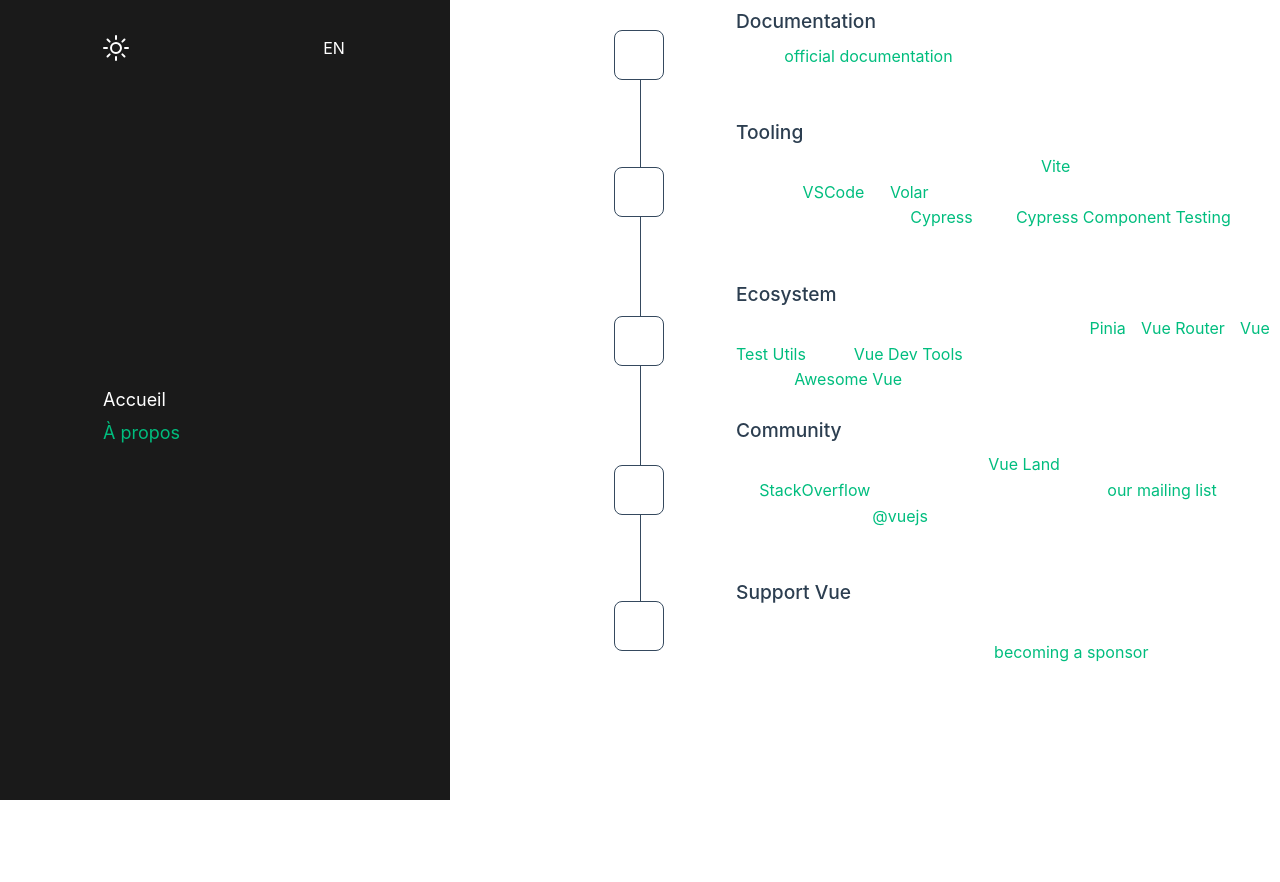
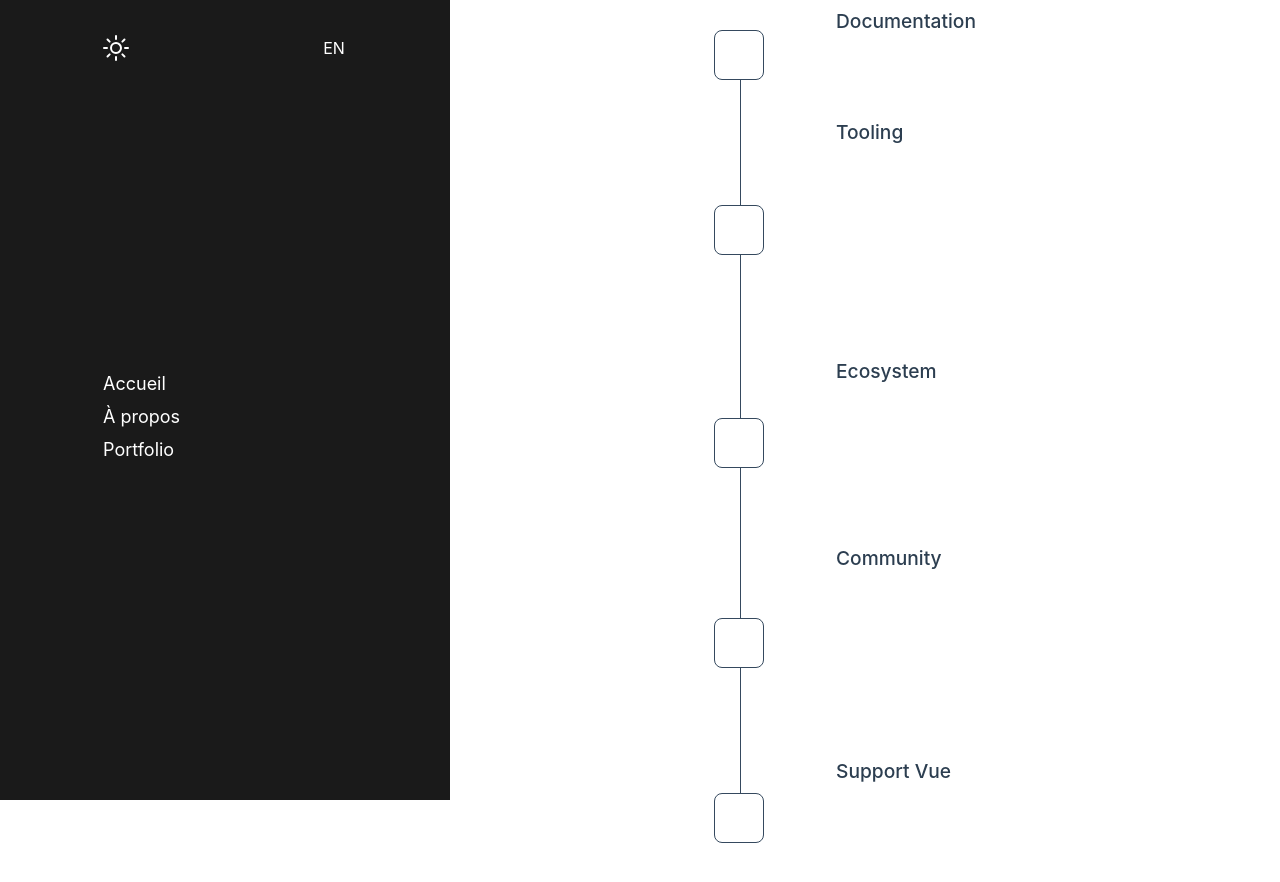
Before and after one commit to ysimard94/portfolio, a Vue app: page / in a window 1280 px wide. Shown: the top 882 px of the page. Before the commit the page ends 800 px from the top, so only its background shows below. Built offline with nearby package versions, Linux system fonts and the light colour scheme.

Commit message:
Added new page and nav link animation

```diff
--- a/src/App.vue
+++ b/src/App.vue
@@ -4,7 +4,6 @@ import { useThemeStore } from "./store/ThemeStore";
 import { useLocaleStore } from "./store/LocaleStore";
 
 const themeStore = useThemeStore();
-const localeStore = useLocaleStore();
 
 if (localStorage.getItem("theme") === null) {
     localStorage.setItem("theme", "dark-theme");
@@ -84,6 +83,9 @@ function changeTheme() {
             <nav>
                 <RouterLink to="/">{{ $t("nav.home") }}</RouterLink>
                 <RouterLink to="/about">{{ $t("nav.about") }}</RouterLink>
+                <RouterLink to="/portfolio">{{
+                    $t("nav.portfolio")
+                }}</RouterLink>
             </nav>
         </div>
     </header>
@@ -93,6 +95,7 @@ function changeTheme() {
                 :is="Component"
                 :key="$route.path"
                 :class="{ 'light-theme': themeStore.theme == 'light-theme' }"
+                class="container"
             ></component>
         </transition>
     </router-view>
@@ -109,6 +112,21 @@ function changeTheme() {
     --color-border: #35495e;
 }
 
+header {
+    background-color: var(--background-color-primary);
+    line-height: 1.5;
+    max-height: 100vh;
+    color: var(--color-primary);
+}
+
+.container {
+    height: fit-content;
+    width: 100%;
+    margin-block: auto;
+    margin-inline: auto;
+    padding-inline: 100px;
+}
+
 .light-theme {
     --background-color-primary: #f7f6f6;
     --background-color-nav: hsl(0, 0%, 10%);
@@ -117,13 +135,6 @@ function changeTheme() {
     --color-secondary: #41b883;
     --color-text: #35495e;
     --color-border: #eee;
-}
-
-header {
-    background-color: var(--background-color-primary);
-    line-height: 1.5;
-    max-height: 100vh;
-    color: var(--color-primary);
 }
 
 .settings {
@@ -187,6 +198,7 @@ nav a:hover:before {
 
 nav a:hover {
     color: white;
+    letter-spacing: 2px;
 }
 
 /*------------- View animation  --------------*/
--- a/src/assets/main.css
+++ b/src/assets/main.css
@@ -1,18 +1,12 @@
 @import './base.css';
 
-a,
-.green {
+a {
+  color: inherit;
   text-decoration: none;
-  color: hsla(160, 100%, 37%, 1);
   transition: 0.4s;
   padding: 3px;
 }
 
-@media (hover: hover) {
-  a:hover {
-    background-color: hsla(160, 100%, 37%, 0.2);
-  }
-}
 
 @media (min-width: 1024px) {
   body {
@@ -23,5 +17,6 @@ a,
   #app {
     display: grid;
     grid-template-columns: 1fr 1fr;
+    width: 100%;
   }
 }
--- a/src/locales/en.json
+++ b/src/locales/en.json
@@ -1,6 +1,12 @@
 {
-  "nav": {
-    "home": "Home",
-    "about": "About"
-  }
+    "nav": {
+        "home": "Home",
+        "about": "About",
+        "portfolio": "Portfolio"
+    },
+    "notFound": {
+        "title": "Page not found",
+        "message": "The page you are looking for does not exist.",
+        "home": "Go to home page"
+    }
 }
--- a/src/locales/fr.json
+++ b/src/locales/fr.json
@@ -1,6 +1,12 @@
 {
-  "nav": {
-    "home": "Accueil",
-    "about": "À propos"
-  }
+    "nav": {
+        "home": "Accueil",
+        "about": "À propos",
+        "portfolio": "Portfolio"
+    },
+    "notFound": {
+        "title": "Page non trouvée",
+        "message": "La page que vous avez demandée n'existe pas.",
+        "home": "Retour à l'accueil"
+    }
 }
--- a/src/router/index.js
+++ b/src/router/index.js
@@ -1,23 +1,33 @@
-import { createRouter, createWebHistory } from 'vue-router'
-import HomeView from '../views/HomeView.vue'
+import { createRouter, createWebHistory } from "vue-router";
+import HomeView from "../views/HomeView.vue";
 
 const router = createRouter({
     history: createWebHistory(import.meta.env.BASE_URL),
     routes: [
         {
-      path: '/',
-      name: 'home',
-      component: HomeView
+            path: "/",
+            name: "home",
+            component: HomeView,
         },
         {
-      path: '/about',
-      name: 'about',
+            path: "/about",
+            name: "about",
             // route level code-splitting
             // this generates a separate chunk (About.[hash].js) for this route
             // which is lazy-loaded when the route is visited.
-      component: () => import('../views/AboutView.vue')
-    }
-  ]
-})
+            component: () => import("../views/AboutView.vue"),
+        },
+        {
+            path: "/portfolio",
+            name: "portfolio",
+            component: () => import("../views/PortfolioView.vue"),
+        },
+        {
+            path: "/:pathMatch(.*)*",
+            name: "not-found",
+            component: () => import("../views/NotFoundView.vue"),
+        },
+    ],
+});
 
-export default router
+export default router;
--- /dev/null
+++ b/src/views/NotFoundView.vue
@@ -0,0 +1,10 @@
+<template>
+    <div class="not-found">
+        <h1>404</h1>
+        <h2>{{ $t("notFound.title") }}</h2>
+        <p>
+            {{ $t("notFound.message") }}
+        </p>
+        <router-link to="/">{{ $t("notFound.home") }}</router-link>
+    </div>
+</template>
--- /dev/null
+++ b/src/views/PortfolioView.vue
@@ -0,0 +1,7 @@
+<script></script>
+
+<template>
+    <div class="portfolio">
+        <h1>This is a portfolio page</h1>
+    </div>
+</template>
```
Also changed, not shown: src/views/AboutView.vue (+0 -10 lines). Lines whose indentation alone changed are shown as unchanged.
